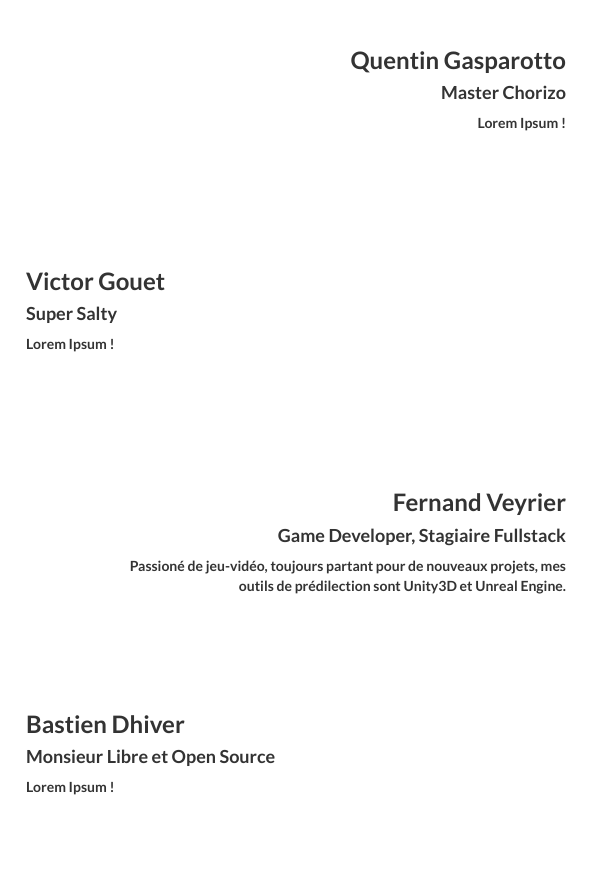
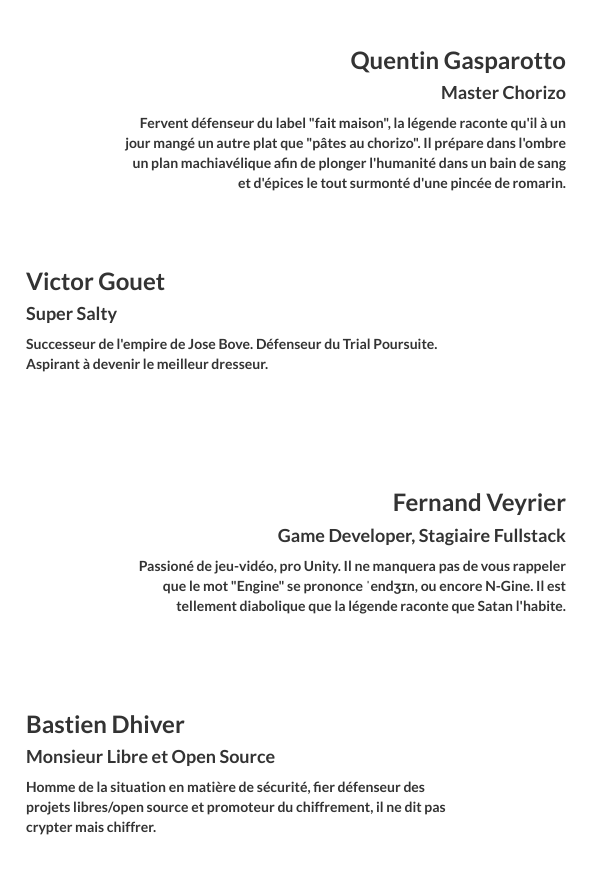
Before and after one commit to SaltAPI/SaltAPI.github.io, a plain HTML site: page salty-studio.html in a window 1280 px wide. Shown: the part 1353-2238 px from the top of the page, 344-935 px from the left. Drawn offline with Linux system fonts and the light colour scheme.

Commit message:
updated descriptions

```diff
--- a/salty-studio.html
+++ b/salty-studio.html
@@ -130,7 +130,9 @@
                 <div class="col-md-5 col-sm-5 col-md-push-4 col-sm-push-4">
                     <h3>Quentin Gasparotto</h3>
                     <h4>Master Chorizo</h4>
-                    <p>Lorem Ipsum !</p>
+                    <p>Fervent défenseur du label "fait maison", la légende raconte qu'il à un jour mangé un autre plat
+                        que "pâtes au chorizo". Il prépare dans l'ombre un plan machiavélique afin de plonger l'humanité
+                        dans un bain de sang et d'épices le tout surmonté d'une pincée de romarin.</p>
                 </div>
                 <div class="col-md-3 col-sm-3 col-md-push-4 col-sm-push-4">
                     <img src="https://cdn.local.epitech.eu/userprofil/profilview/quentin.gasparotto.jpg" class="image-whoami-right image-fullsize center-div">
@@ -141,10 +143,10 @@
                 <div class="col-md-3 col-sm-3">
                     <img src="https://cdn.local.epitech.eu/userprofil/profilview/victor.gouet.jpg" class="image-whoami-left image-fullsize center-div">
                 </div>
-                <div class="col-md-9 col-sm-9">
+                <div class="col-md-5 col-sm-5">
                     <h3>Victor Gouet</h3>
                     <h4>Super Salty</h4>
-                    <p>Lorem Ipsum !</p>
+                    <p>Successeur de l'empire de Jose Bove. Défenseur du Trial Poursuite. Aspirant à devenir le meilleur dresseur.</p>
                 </div>
             </div>
 
@@ -152,8 +154,8 @@
                 <div class="col-md-5 col-sm-5 col-md-push-4 col-sm-push-4">
                     <h3>Fernand Veyrier</h3>
                     <h4>Game Developer, Stagiaire Fullstack</h4>
-                    <p>Passioné de jeu-vidéo, toujours partant pour de nouveaux projets, mes outils de prédilection
-                    sont Unity3D et Unreal Engine.</p>
+                    <p>Passioné de jeu-vidéo, pro Unity. Il ne manquera pas de vous rappeler que le mot "Engine" se prononce
+                        ˈendʒɪn, ou encore N-Gine. Il est tellement diabolique que la légende raconte que Satan l'habite.</p>
                 </div>
                 <div class="col-md-3 col-sm-3 col-md-push-4 col-sm-push-4">
                     <img src="https://cdn.local.epitech.eu/userprofil/profilview/fernand.veyrier.jpg" class="image-whoami-right image-fullsize center-div">
@@ -167,7 +169,7 @@
                 <div class="col-md-5 col-sm-5">
                     <h3>Bastien Dhiver</h3>
                     <h4>Monsieur Libre et Open Source</h4>
-                    <p>Lorem Ipsum !</p>
+                    <p>Homme de la situation en matière de sécurité, fier défenseur des projets libres/open source et promoteur du chiffrement, il ne dit pas crypter mais chiffrer.</p>
                 </div>
             </div>
 
```
